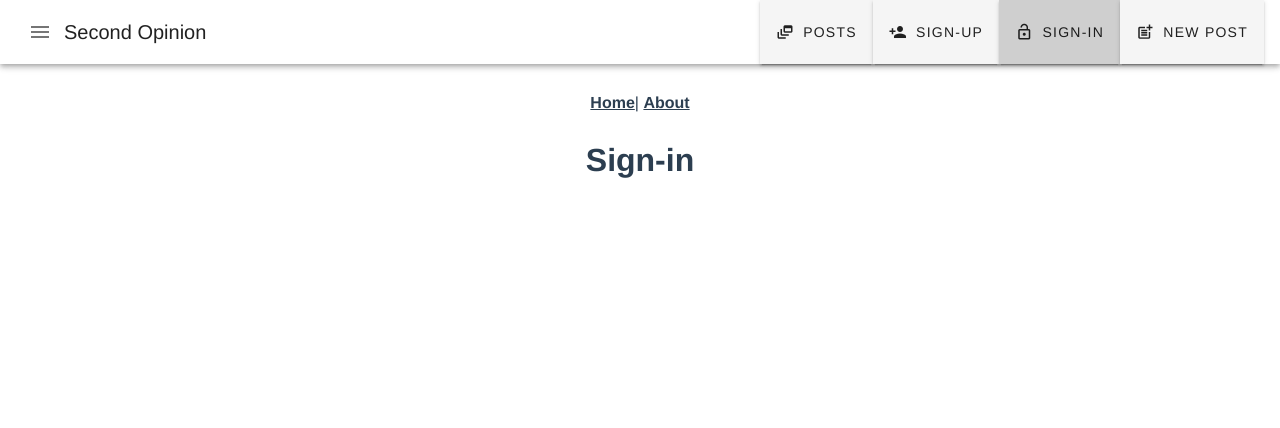
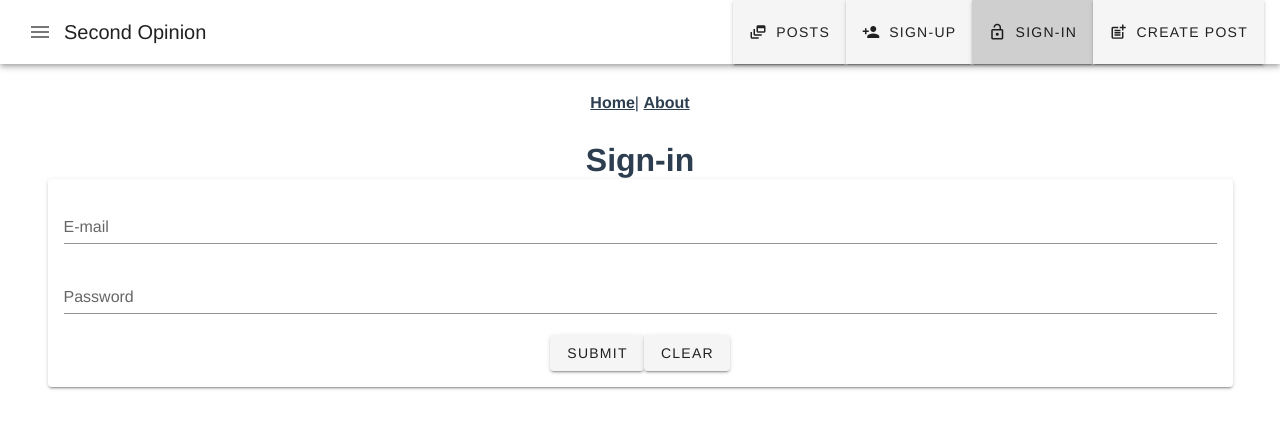
Before and after one commit to AdamCassidy/feedback-app, a Vue app: page /sign-in in a window 1280 px wide. Shown: the top 428 px of the page. Built offline with nearby package versions, Linux system fonts and the light colour scheme.

Commit message:
Change filenames and made basic Sign-in
Changed NewPost to CreatePost, and Hairstyle to Style. Also, made
boilerplate Sign-in page.

```diff
--- a/src/App.vue
+++ b/src/App.vue
@@ -17,7 +17,7 @@
           <v-icon left>lock_open</v-icon>Sign-in
         </v-btn>
         <v-btn to="/post/new">
-          <v-icon left>post_add</v-icon>New Post
+          <v-icon left>post_add</v-icon>Create Post
         </v-btn>
       </v-toolbar-items>
     </v-toolbar>
@@ -53,7 +53,7 @@ export default {
         { icon: "house", title: "Home Projects", link: "/homeProjects" },
         { icon: "sports_basketball", title: "Sports", link: "/sports" },
         { icon: "restaurant", title: "Cooking", link: "/cooking" },
-        { icon: "content_cut", title: "Hairstyle", link: "/hairstyle" },
+        { icon: "content_cut", title: "Style", link: "/style" },
         { icon: "drive_eta", title: "Automotive", link: "/automotive" },
       ],
     };
--- a/src/router/index.js
+++ b/src/router/index.js
@@ -36,8 +36,8 @@ const routes = [
   },
   {
     path: "/post/new",
-    name: "newPost",
-    component: () => import("../views/Post/NewPost.vue"),
+    name: "createPost",
+    component: () => import("../views/Post/CreatePost.vue"),
   },
   {
     path: "/post/:id",
@@ -61,9 +61,9 @@ const routes = [
     component: () => import("../views/User/Sign-in.vue"),
   },
   {
-    path: "/hairstyle",
-    name: "Hairstyle",
-    component: () => import("../views/Hairstyle.vue"),
+    path: "/style",
+    name: "Style",
+    component: () => import("../views/Style.vue"),
   },
   {
     path: "/automotive",
--- a/src/views/Post/NewPost.vue
+++ b/src/views/Post/CreatePost.vue
@@ -1,6 +1,6 @@
 <template>
-  <div class="signUp">
-    <h1>Sign-up</h1>
+  <div class="createPost">
+    <h1>Create Post</h1>
     <v-container>
       <v-row>
         <v-flex>
@@ -10,8 +10,8 @@
                 <form @submit.prevent="addToUsers">
                   <v-row>
                     <v-flex>
-                      <v-text-field v-model="image" label="Image" required type="image"></v-text-field>
-                      <v-text-field v-model="text" label="Question" required></v-text-field>
+                      <v-file-input label="Upload Image" outlined prepend-icon="image"></v-file-input>
+                      <v-text-field v-model="text" label="Title" required></v-text-field>
                       <v-text-field v-model="text" label="Context"></v-text-field>
                       <v-btn type="submit">Submit</v-btn>
                       <v-btn type="clear">Clear</v-btn>
--- a/src/views/User/Sign-in.vue
+++ b/src/views/User/Sign-in.vue
@@ -1,5 +1,49 @@
 <template>
   <div class="signIn">
     <h1>Sign-in</h1>
+    <v-container>
+      <v-row>
+        <v-flex>
+          <v-card>
+            <v-card-text>
+              <v-container>
+                <form @submit.prevent="addToUsers">
+                  <v-row>
+                    <v-flex>
+                      <v-text-field v-model="email" label="E-mail" required type="email"></v-text-field>
+                      <v-text-field v-model="password" label="Password" required type="password"></v-text-field>
+                      <v-btn type="submit">Submit</v-btn>
+                      <v-btn type="clear">Clear</v-btn>
+                    </v-flex>
+                  </v-row>
+                </form>
+              </v-container>
+            </v-card-text>
+          </v-card>
+        </v-flex>
+      </v-row>
+    </v-container>
   </div>
 </template>
+
+<script>
+export default {
+  data() {
+    return {
+      email: "",
+      password: "",
+    };
+  },
+  methods: {
+    passwordVerified() {
+      return this.password != "" ? "Incorrect email or password" : "";
+    },
+    addToUsers() {
+      console.log({
+        email: this.email,
+        password: this.password,
+      });
+    },
+  },
+};
+</script>
```
Also changed, not shown: src/views/Style.vue (renamed from src/views/Hairstyle.vue).
